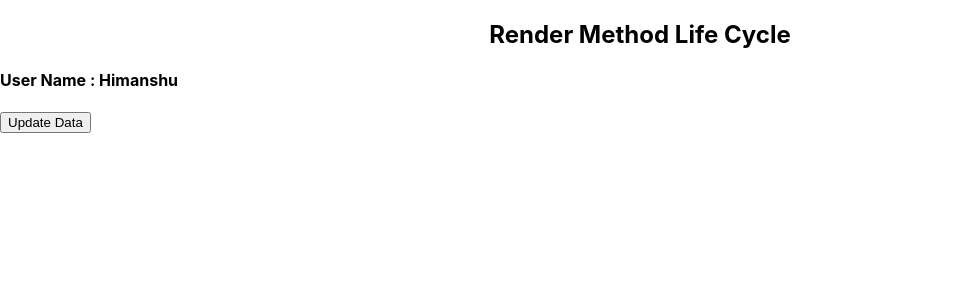
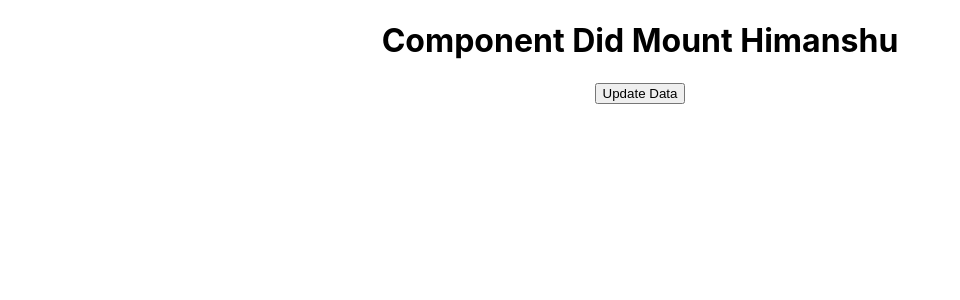
Before and after one commit to Himanshu1201/React-Git, a React (Create React App) app: page / in a window 1280 px wide. Shown: the top 300 px of the page, without its empty margins (0-960 px from the left). Built offline with nearby package versions, Linux system fonts and the light colour scheme.

Commit message:
Component Did Mount React Tutorial

```diff
--- a/src/App.js
+++ b/src/App.js
@@ -1,3 +1,4 @@
+import './App.css';
 import React, { useState, Component } from 'react';
 import FunctionComponentUser from './FunctionComponentUser';
 import ClassComponentUser from './ClassComponentUser';
@@ -12,13 +13,12 @@ import PassFunctionAsProps from './PassFunctionAsProps';
 import ClassLifeCycleMethod from './ClassLifeCylceMethod';
 import UpdatingComponentCycle from './UpdatingComponentCycle';
 import RenderMethodLifeCycle from './RenderMethodLifeCycle';
+import ComponentDidMountMethod from './ComponentDidMountMethod';
 
 function App(){
-    const[name, setName] = useState("Himanshu");
       return (
       <div className="App">
-          <RenderMethodLifeCycle name={name}/>
-          <button onClick={()=>setName("Kumar")}> Update Data</button>
+          <ComponentDidMountMethod/>
       </div>
     );
 }
--- /dev/null
+++ b/src/ComponentDidMountMethod.js
@@ -0,0 +1,26 @@
+import React,{Component} from "react";
+
+class ComponentDidMountMethod extends Component{
+    constructor(){
+        super();
+        this.state = {
+            name: "Himanshu"
+        }
+        console.warn("Constructor Called");
+    }
+
+    componentDidMount(){
+        console.warn('ComponentDidMount Called');
+    }
+    render(){
+        console.warn('Render Called');
+        return(
+            <div>
+                <h1> Component Did Mount {this.state.name}</h1>
+                <button onClick={()=>{this.setState({name:"Kumar"})}}> Update Data </button>
+            </div>
+        )
+    }
+}
+
+export default ComponentDidMountMethod;
```
